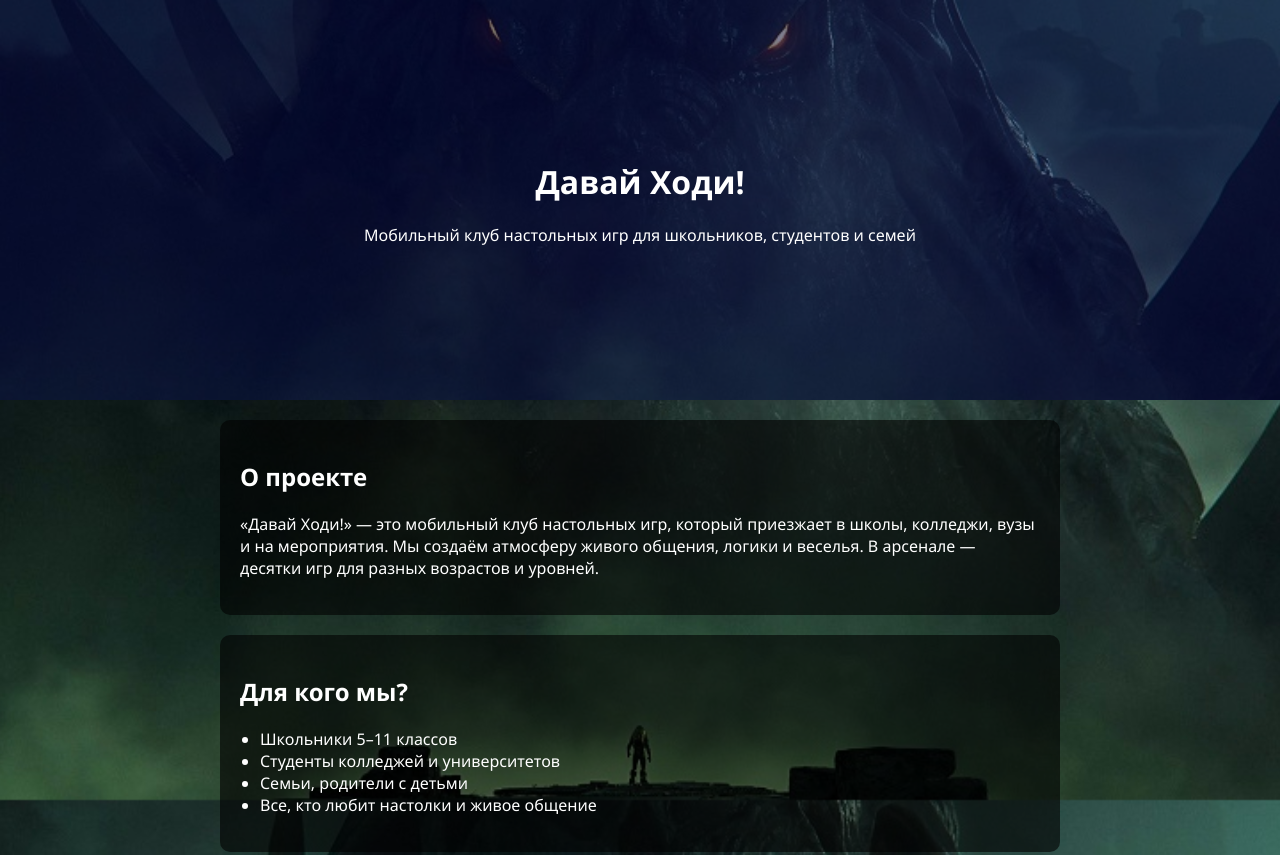
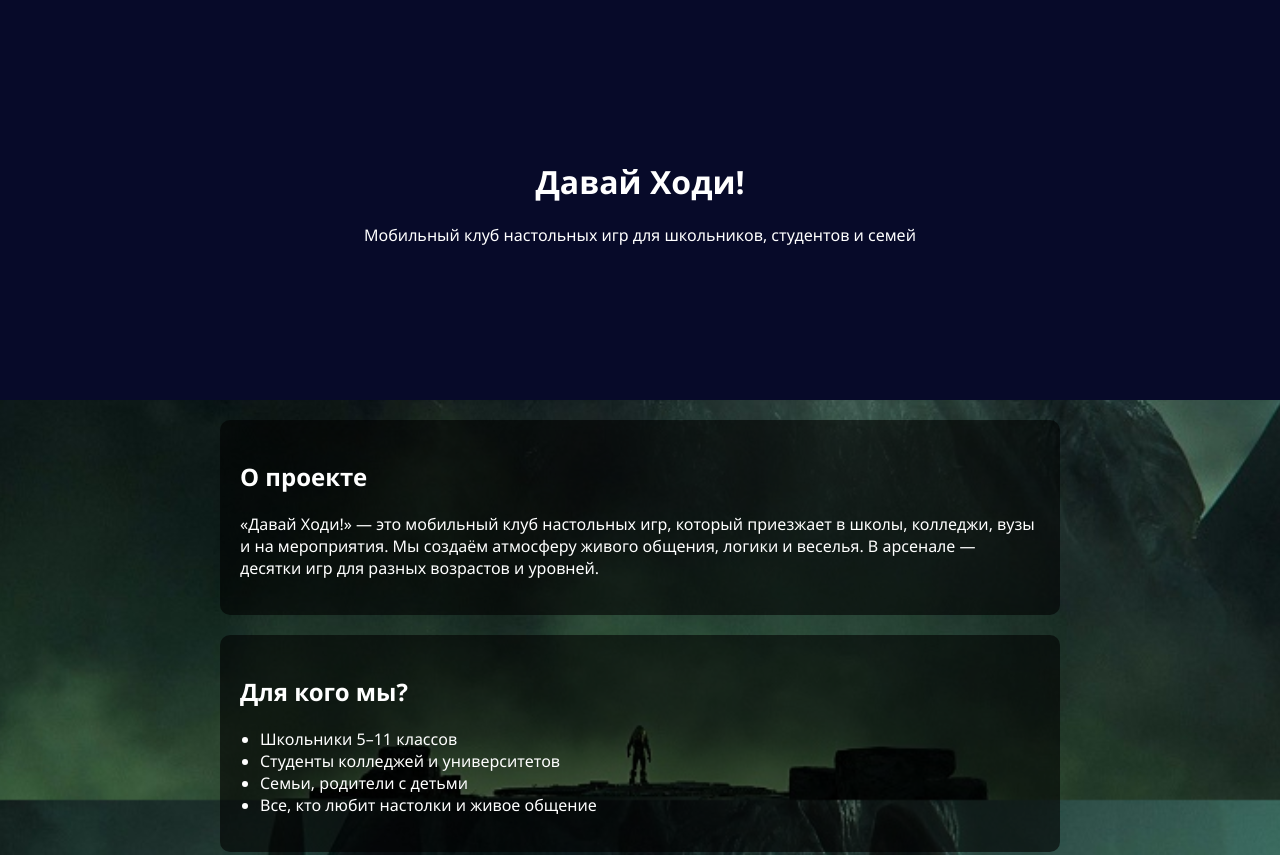
Before and after one commit to NDTDobermann/Davai-Hodi, a plain HTML site: page index.html in a window 1280 px wide. Shown: the top 855 px of the page. Drawn offline with Linux system fonts and the light colour scheme.

Commit message:
Update index.html

```diff
--- a/index.html
+++ b/index.html
@@ -20,7 +20,7 @@
       justify-content: center;
       align-items: center;
       text-align: center;
-      background: url('cthulhu.jpg') center/cover no-repeat;
+      background-color: #0f1512;
     }
 
     header::before {
```
